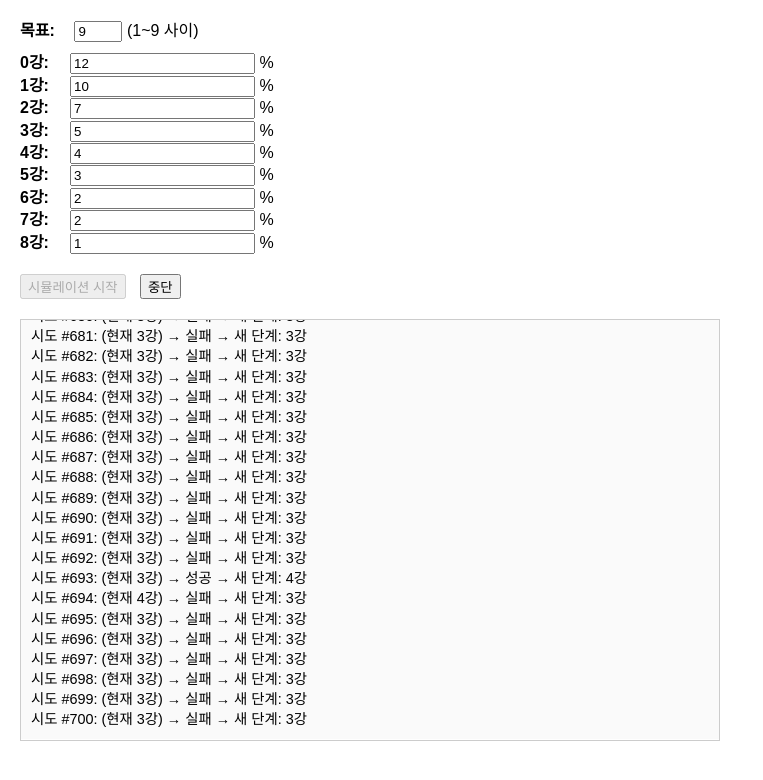
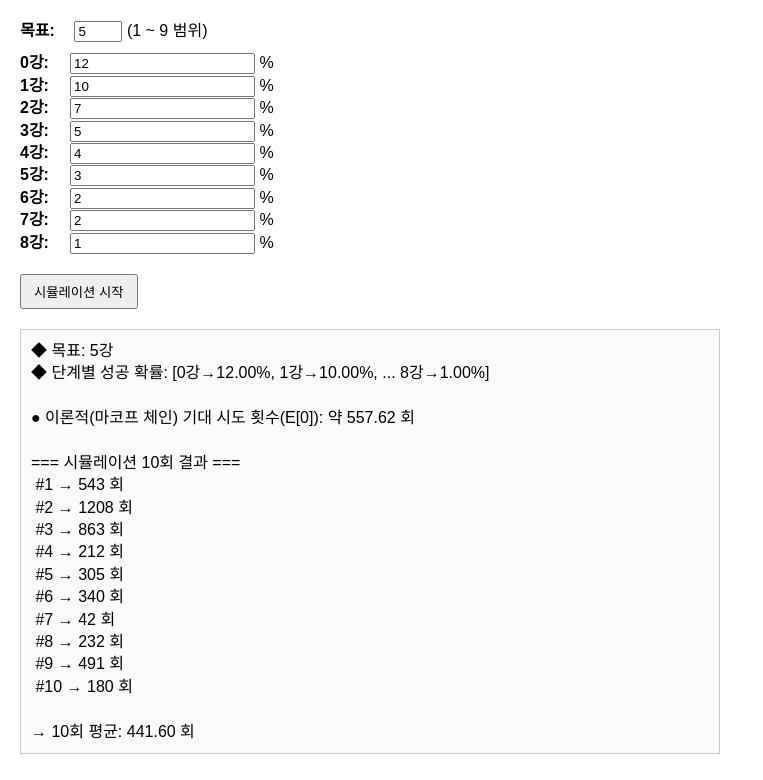
Before and after one commit to parannom/upgrade, a plain HTML site: page index.html in a window 1280 px wide. Both pictures are taken after a click on the button "시뮬레이션 시작". Shown: the whole page, without its empty margins (0-763 px from the left). Drawn offline with Linux system fonts and the light colour scheme.

Commit message:
Update index.html

```diff
--- a/index.html
+++ b/index.html
@@ -18,33 +18,26 @@
     .prob-input, .target-input {
       margin-bottom: 10px;
     }
-    #log {
+    #resultArea {
       margin-top: 20px;
       padding: 10px;
       border: 1px solid #ccc;
-      max-height: 400px;
-      overflow-y: auto;
       background: #fafafa;
-      font-size: 0.9rem;
       white-space: pre-wrap;
-    }
-    .highlight {
-      font-weight: bold;
-      color: blue;
     }
     button {
       margin-top: 10px;
       margin-right: 10px;
+      padding: 6px 12px;
     }
   </style>
 </head>
 <body>
 
-<!-- 목표 단계 -->
 <div class="target-input">
   <label>목표:</label>
-  <input type="number" id="targetStage" value="9" min="1" max="9" />
-  <span> (1~9 사이)</span>
+  <input type="number" id="targetStage" value="5" min="1" max="9" />
+  <span>(1 ~ 9 범위)</span>
 </div>
 
 <!-- 단계별 성공 확률 (%) 입력 -->
@@ -61,93 +54,136 @@
 </div>
 
 <button id="startBtn">시뮬레이션 시작</button>
-<button id="stopBtn" disabled>중단</button>
 
-<div id="log"></div>
+<div id="resultArea"></div>
 
 <script>
-  // --- 전역 변수들 ---
-  let intervalId = null;       // setInterval 제어용
-  let currentStage = 0;        // 현재 강화 단계
-  let attemptCount = 0;        // 시도 횟수
-  let target = 9;             // 목표 단계
-  let probList = [];          // 각 단계별 성공 확률(0~1)
-  const logArea = document.getElementById('log');
+/*
+  ----------------------------------------------------------
+   1) 기대값 계산 함수: computeExpected(probList, targetStage)
+     - 0강부터 targetStage-1강까지 각 상태의 기댓값 E(k)를 반복적으로 계산
+     - E(targetStage)=0 으로 두고, k < targetStage인 k에 대해서만 식을 세움
+     - (실패 시 3강 이하로는 안 내려가지만, 0~3강이면 하락 없음)
+  ----------------------------------------------------------
+*/
+function computeExpected(probList, targetStage) {
+  // E(i) : i강에서 목표강 도달까지 필요한 '평균 시도 횟수'
+  // 최대 0~9 단계를 다룬다고 가정. (문제에서 9강이 최대)
+  const E = new Array(10).fill(0);
 
-  // --- 강화 시도 로직 (1회) ---
-  function enhanceOneTry(stage, successProb) {
-    // 무작위 확률 추첨
-    const rand = Math.random();
-    if (rand < successProb) {
-      // 성공 -> 단계 +1
-      return { success: true, newStage: stage + 1 };
+  // 상태 i >= targetStage → 이미 도달 상태로 간주, E(i)=0
+  // (배열 초기값이 0이므로 별도 설정 불필요)
+
+  // 반복(Iterative) 방법으로 수렴
+  const maxIter = 10000;
+  const eps = 1e-12;
+
+  for (let iter = 0; iter < maxIter; iter++) {
+    let diffMax = 0;
+    const oldE = [...E]; // 이전 값을 복사해둠
+
+    // k = targetStage-1부터 0까지, 역순으로 업데이트
+    for (let k = targetStage - 1; k >= 0; k--) {
+      const p = probList[k];
+      if (p <= 0) {
+        // 만약 성공 확률 0%라면, 이론적으로 무한대가 됩니다.
+        // 편의상 아주 큰 수로 처리하거나, 별도 에러 처리 가능.
+        E[k] = Infinity;
+        continue;
+      }
+
+      if (k < 4) {
+        // 0~3강: 실패시 하락 없음 → 식: E(k) = 1 + p_k * E(k+1) + (1-p_k)*E(k)
+        // 정리하면: E(k) - (1-p_k)*E(k) = 1 + p_k*E(k+1)
+        //           p_k * E(k) = 1 + p_k * E(k+1)
+        //           E(k) = 1/p_k + E(k+1)
+        const nextE = (k + 1 < targetStage) ? E[k + 1] : 0;
+        E[k] = (1 + p * nextE) / p;
+      } else {
+        // 4강 이상: 실패 시 1단계 하락 (단, 3강 이하로 내려가지 않음)
+        // → failStage = max(3, k-1)
+        const nextStage = (k + 1 < targetStage) ? E[k + 1] : 0;
+        const failStageIndex = Math.max(3, k - 1); // 실패 후 단계
+        const failVal = (failStageIndex < targetStage) ? E[failStageIndex] : 0;
+
+        // E(k) = 1 + p_k * E(k+1) + (1-p_k)*E(failStage)
+        E[k] = 1 + p * nextStage + (1 - p) * failVal;
+      }
+    }
+
+    // 수렴 판정
+    for (let i = 0; i < 10; i++) {
+      diffMax = Math.max(diffMax, Math.abs(E[i] - oldE[i]));
+    }
+    if (diffMax < eps) {
+      break; // 충분히 변동이 작아졌으면 종료
+    }
+  }
+
+  // 결과: E[0] = '0강에서 시작했을 때' 목표 도달까지 평균 시도 횟수
+  return E[0];
+}
+
+/*
+  ----------------------------------------------------------
+   2) 단일 시뮬레이션: runSingleSimulation(probList, targetStage)
+     - 실제로 0강에서 시작하여, 목표강에 도달할 때까지
+       강화 시도를 랜덤으로 반복
+  ----------------------------------------------------------
+*/
+function runSingleSimulation(probList, targetStage) {
+  let stage = 0;
+  let attempts = 0;
+
+  while (stage < targetStage) {
+    attempts++;
+    const r = Math.random();
+    const p = probList[stage];
+
+    if (r < p) {
+      // 성공: +1단계
+      stage++;
     } else {
       // 실패
       if (stage >= 4) {
-        // 4강 이상이면 1단계 하락, 단 3강 이하로는 내려가지 않음
-        const newStage = Math.max(3, stage - 1);
-        return { success: false, newStage: newStage };
-      } else {
-        // 0~3강이면 하락 없음
-        return { success: false, newStage: stage };
+        // 4강 이상이면 1단계 하락 (단, 3강 이하로는 안내려감)
+        stage = Math.max(3, stage - 1);
       }
+      // 0~3강이면 하락 없음 (stage 그대로)
     }
   }
 
-  // --- 진행 상황을 logArea에 출력 ---
-  function addLog(message, isHighlight = false) {
-    const p = document.createElement('div');
-    p.textContent = message;
-    if (isHighlight) {
-      p.classList.add('highlight');
-    }
-    logArea.appendChild(p);
-    // 스크롤 자동 하단 이동
-    logArea.scrollTop = logArea.scrollHeight;
+  return attempts;
 }
 
-  // --- 한 번 시도(애니메이션용) ---
-  function doOneStep() {
-    attemptCount++;
-    const result = enhanceOneTry(currentStage, probList[currentStage]);
-    const successFailText = result.success ? "성공" : "실패";
-    const oldStage = currentStage;
-    currentStage = result.newStage;
-
-    addLog(
-      `시도 #${attemptCount}: (현재 ${oldStage}강) → ${successFailText} → 새 단계: ${currentStage}강`
-    );
-
-    // 목표 단계 도달하면 종료
-    if (currentStage >= target) {
-      addLog(
-        `\n목표 ${target}강에 도달했습니다! 총 시도: ${attemptCount}회`,
-        true
-      );
-      // 반복 중단
-      clearInterval(intervalId);
-      intervalId = null;
-      // 버튼 상태 갱신
-      document.getElementById('startBtn').disabled = false;
-      document.getElementById('stopBtn').disabled = true;
+/*
+  ----------------------------------------------------------
+   3) 여러 번(예: 10회) 시뮬레이션
+  ----------------------------------------------------------
+*/
+function runMultipleSimulations(probList, targetStage, count) {
+  const results = [];
+  for (let i = 0; i < count; i++) {
+    const res = runSingleSimulation(probList, targetStage);
+    results.push(res);
   }
+  return results;
 }
 
-  // --- 시뮬레이션 시작 ---
-  function startSimulation() {
-    // 초기화
-    clearInterval(intervalId);
-    intervalId = null;
-    logArea.innerHTML = "";  // 이전 로그 삭제
+/*
+  ----------------------------------------------------------
+   4) 메인: UI 이벤트 처리
+  ----------------------------------------------------------
+*/
+document.getElementById('startBtn').addEventListener('click', () => {
+  const targetStage = parseInt(document.getElementById('targetStage').value, 10);
 
-    // 사용자 입력값 읽기
-    target = parseInt(document.getElementById('targetStage').value, 10);
-    if (isNaN(target) || target < 1 || target > 9) {
-      alert("목표 단계(1~9)를 올바르게 입력해주세요!");
+  if (isNaN(targetStage) || targetStage < 1 || targetStage > 9) {
+    alert('목표 단계는 1~9 사이의 정수로 입력해주세요!');
     return;
   }
 
-    // 단계별 성공 확률(%) 읽기
+  // 단계별 확률 입력값 읽어오기 (0~8)
   const p0 = parseFloat(document.getElementById('p0').value) / 100;
   const p1 = parseFloat(document.getElementById('p1').value) / 100;
   const p2 = parseFloat(document.getElementById('p2').value) / 100;
@@ -157,39 +193,37 @@
   const p6 = parseFloat(document.getElementById('p6').value) / 100;
   const p7 = parseFloat(document.getElementById('p7').value) / 100;
   const p8 = parseFloat(document.getElementById('p8').value) / 100;
-    probList = [p0, p1, p2, p3, p4, p5, p6, p7, p8];
+  const probList = [p0, p1, p2, p3, p4, p5, p6, p7, p8];
 
-    // 시도 횟수, 현재 단계 리셋
-    currentStage = 0;
-    attemptCount = 0;
+  // 1) 기대 시도 횟수 계산
+  const expected = computeExpected(probList, targetStage);
 
-    // 시작 로그
-    addLog(`--- 목표: ${target}강 도달 시뮬레이션 시작 ---\n`, true);
+  // 2) 10번 시뮬레이션 실행
+  const simCount = 10;
+  const results = runMultipleSimulations(probList, targetStage, simCount);
 
-    // 일정 간격(예: 200ms)으로 1회씩 시도
-    intervalId = setInterval(() => {
-      doOneStep();
-    }, 1);
+  // 결과 표시
+  const resultArea = document.getElementById('resultArea');
+  let output = `◆ 목표: ${targetStage}강\n`;
+  output += `◆ 단계별 성공 확률: [0강→${(p0*100).toFixed(2)}%, 1강→${(p1*100).toFixed(2)}%, ... 8강→${(p8*100).toFixed(2)}%]\n\n`;
 
-    // 버튼 상태 제어
-    document.getElementById('startBtn').disabled = true;
-    document.getElementById('stopBtn').disabled = false;
+  if (expected === Infinity) {
+    output += `● 이론적 기대 시도 횟수: ∞ (어떤 단계 성공 확률이 0%이므로 계산상 무한대)\n\n`;
+  } else {
+    output += `● 이론적(마코프 체인) 기대 시도 횟수(E[0]): 약 ${expected.toFixed(2)} 회\n\n`;
   }
 
-  // --- 중단 (사용자가 수동으로 멈추기) ---
-  function stopSimulation() {
-    if (intervalId) {
-      clearInterval(intervalId);
-      intervalId = null;
-      addLog(`\n사용자가 중단했습니다. (현재 ${currentStage}강, 시도: ${attemptCount}회)`, true);
-      document.getElementById('startBtn').disabled = false;
-      document.getElementById('stopBtn').disabled = true;
-    }
-  }
+  output += `=== 시뮬레이션 ${simCount}회 결과 ===\n`;
+  let sum = 0;
+  results.forEach((val, idx) => {
+    sum += val;
+    output += ` #${idx+1} → ${val} 회\n`;
+  });
+  const avg = sum / simCount;
+  output += `\n→ 10회 평균: ${avg.toFixed(2)} 회\n`;
 
-  // --- 버튼 이벤트 연결 ---
-  document.getElementById('startBtn').addEventListener('click', startSimulation);
-  document.getElementById('stopBtn').addEventListener('click', stopSimulation);
+  resultArea.textContent = output;
+});
 </script>
 
 </body>
```
Lines whose indentation alone changed are shown as unchanged.
